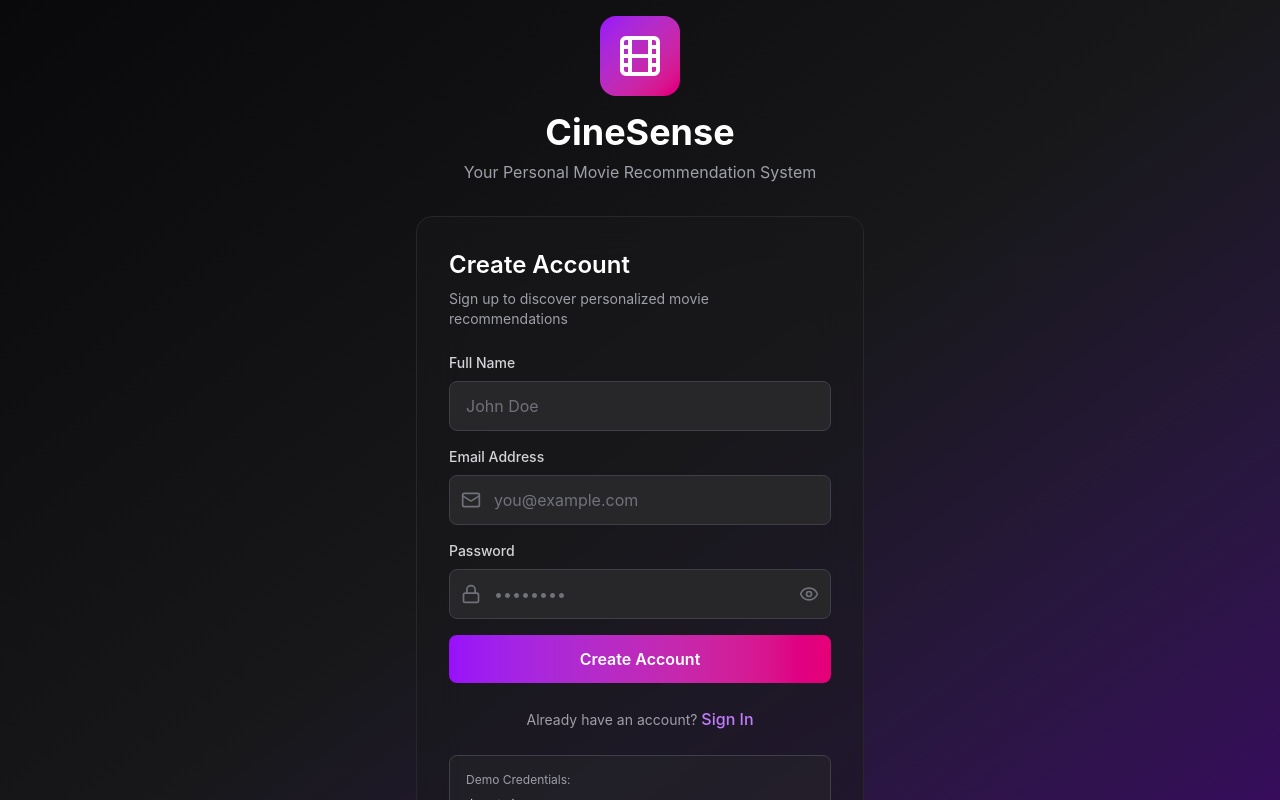
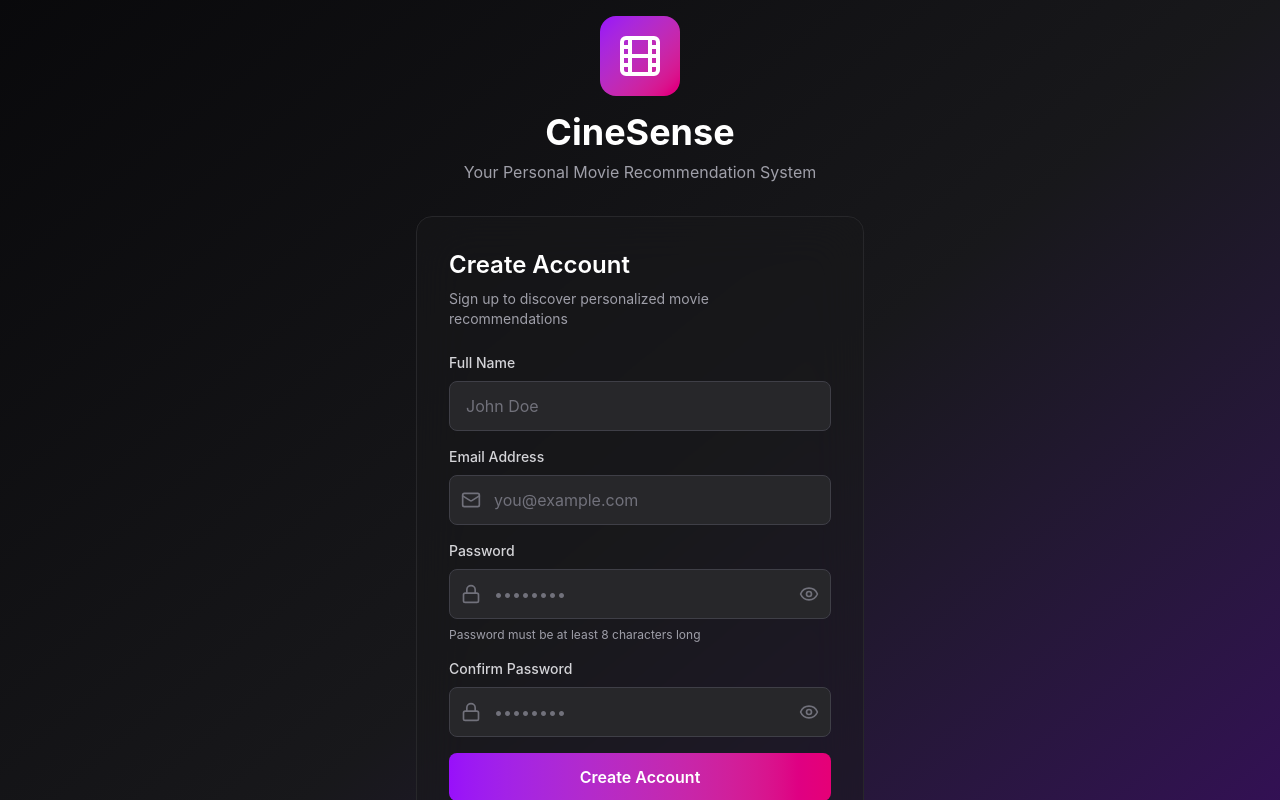
Before and after one commit to harisfayyaz-56/CineSense, a React (Vite) app in the folder frontend/: page / in a window 1280 px wide. Both pictures are taken after a click on the button "Sign Up". Shown: the top 800 px of the page. Built offline with nearby package versions, Linux system fonts and the light colour scheme; no server answers.

Commit message:
Doc Sprint1 + Password Confirmation

```diff
--- a/frontend/src/app/App.tsx
+++ b/frontend/src/app/App.tsx
@@ -1,4 +1,4 @@
-import { useState, useCallback } from "react";
+import { useState, useCallback, useEffect } from "react";
 import { Login } from "./pages/Login";
 import { Dashboard } from "./pages/Dashboard";
 import { Search } from "./pages/Search";
@@ -10,6 +10,7 @@ import { Feedback } from "./pages/Feedback";
 import { Header } from "./components/Header";
 import { Movie } from "./data/mockMovies";
 import { Toaster } from "./components/ui/sonner";
+import { getCurrentUser, getUserProfile } from "../config/authService";
 
 type Page = "login" | "dashboard" | "search" | "details" | "profile" | "watchlist" | "ratings" | "feedback";
 
@@ -22,12 +23,27 @@ export default function App() {
   const [watchlist, setWatchlist] = useState<number[]>([]);
   const [userRatings, setUserRatings] = useState<Record<number, number>>({});
 
-  const handleLogin = (email: string, password: string) => {
-    // Mock authentication
-    setIsAuthenticated(true);
-    setUserName(email.split("@")[0]);
-    setUserEmail(email);
-    setCurrentPage("dashboard");
+  const handleLogin = async (email: string, password: string) => {
+    try {
+      // Get current user after login
+      const currentUser = getCurrentUser();
+      if (currentUser) {
+        // Fetch user profile from Firestore to get the actual display name
+        const profile = await getUserProfile(currentUser.uid);
+
+        // Set authentication state with real profile data
+        setIsAuthenticated(true);
+        setUserName(profile?.displayName || "User");
+        setUserEmail(email);
+        setCurrentPage("dashboard");
+      }
+    } catch (error) {
+      console.error("Error loading user profile:", error);
+      setIsAuthenticated(true);
+      setUserName("User");
+      setUserEmail(email);
+      setCurrentPage("dashboard");
+    }
   };
 
   const handleLogout = () => {
@@ -43,6 +59,25 @@ export default function App() {
       setCurrentPage(page as Page);
     }
   };
+
+  // Check if user is already logged in on app load
+  useEffect(() => {
+    const currentUser = getCurrentUser();
+    if (currentUser) {
+      // User is already logged in, fetch their profile
+      getUserProfile(currentUser.uid)
+        .then((profile) => {
+          setIsAuthenticated(true);
+          setUserName(profile?.displayName || "User");
+          setUserEmail(profile?.email || currentUser.email || "");
+          setCurrentPage("dashboard");
+        })
+        .catch((error) => {
+          console.error("Error loading user profile:", error);
+          setCurrentPage("login");
+        });
+    }
+  }, []);
 
   const handleMovieClick = useCallback((movie: Movie) => {
     setSelectedMovie(movie);
--- a/frontend/src/app/pages/Login.tsx
+++ b/frontend/src/app/pages/Login.tsx
@@ -9,7 +9,9 @@ interface LoginProps {
 export function Login({ onLogin }: LoginProps) {
   const [email, setEmail] = useState("");
   const [password, setPassword] = useState("");
+  const [confirmPassword, setConfirmPassword] = useState("");
   const [showPassword, setShowPassword] = useState(false);
+  const [showConfirmPassword, setShowConfirmPassword] = useState(false);
   const [isSignUp, setIsSignUp] = useState(false);
   const [name, setName] = useState("");
   const [error, setError] = useState("");
@@ -22,12 +24,27 @@ export function Login({ onLogin }: LoginProps) {
 
     try {
       if (isSignUp) {
-        // Sign up with Firebase
-        if (!name || !email || !password) {
+        // Validation for signup
+        if (!name || !email || !password || !confirmPassword) {
           setError("Please fill in all fields");
           setLoading(false);
           return;
         }
+
+        // Password length validation
+        if (password.length < 8) {
+          setError("Password must be at least 8 characters long");
+          setLoading(false);
+          return;
+        }
+
+        // Password match validation
+        if (password !== confirmPassword) {
+          setError("Passwords do not match");
+          setLoading(false);
+          return;
+        }
+
         await signUpUser(email, password, name);
       } else {
         // Sign in with Firebase
@@ -143,7 +160,48 @@ export function Login({ onLogin }: LoginProps) {
                   )}
                 </button>
               </div>
+              {isSignUp && (
+                <p className="text-xs text-zinc-400 mt-2">
+                  Password must be at least 8 characters long
+                </p>
+              )}
             </div>
+
+            {isSignUp && (
+              <div>
+                <label className="block text-sm font-medium text-zinc-300 mb-2">
+                  Confirm Password
+                </label>
+                <div className="relative">
+                  <Lock className="absolute left-3 top-1/2 -translate-y-1/2 w-5 h-5 text-zinc-500" />
+                  <input
+                    type={showConfirmPassword ? "text" : "password"}
+                    value={confirmPassword}
+                    onChange={(e) => setConfirmPassword(e.target.value)}
+                    placeholder="••••••••"
+                    className="w-full bg-zinc-800 border border-zinc-700 rounded-lg pl-11 pr-11 py-3 text-white placeholder-zinc-500 focus:outline-none focus:ring-2 focus:ring-purple-600 focus:border-transparent transition-all"
+                    required={isSignUp}
+                  />
+                  <button
+                    type="button"
+                    onClick={() => setShowConfirmPassword(!showConfirmPassword)}
+                    className="absolute right-3 top-1/2 -translate-y-1/2 text-zinc-500 hover:text-zinc-300 transition-colors"
+                  >
+                    {showConfirmPassword ? (
+                      <EyeOff className="w-5 h-5" />
+                    ) : (
+                      <Eye className="w-5 h-5" />
+                    )}
+                  </button>
+                </div>
+                {password && confirmPassword && password === confirmPassword && (
+                  <p className="text-xs text-green-400 mt-2">✓ Passwords match</p>
+                )}
+                {password && confirmPassword && password !== confirmPassword && (
+                  <p className="text-xs text-red-400 mt-2">✗ Passwords do not match</p>
+                )}
+              </div>
+            )}
 
             {!isSignUp && (
               <div className="flex items-center justify-between text-sm">
@@ -177,7 +235,14 @@ export function Login({ onLogin }: LoginProps) {
             <p className="text-zinc-400 text-sm">
               {isSignUp ? "Already have an account?" : "Don't have an account?"}{" "}
               <button
-                onClick={() => setIsSignUp(!isSignUp)}
+                onClick={() => {
+                  setIsSignUp(!isSignUp);
+                  setError("");
+                  setName("");
+                  setEmail("");
+                  setPassword("");
+                  setConfirmPassword("");
+                }}
                 className="text-purple-400 hover:text-purple-300 font-medium transition-colors"
               >
                 {isSignUp ? "Sign In" : "Sign Up"}
```
Also changed, not shown: 1 other file (tests, documents, lock files or other folders).
